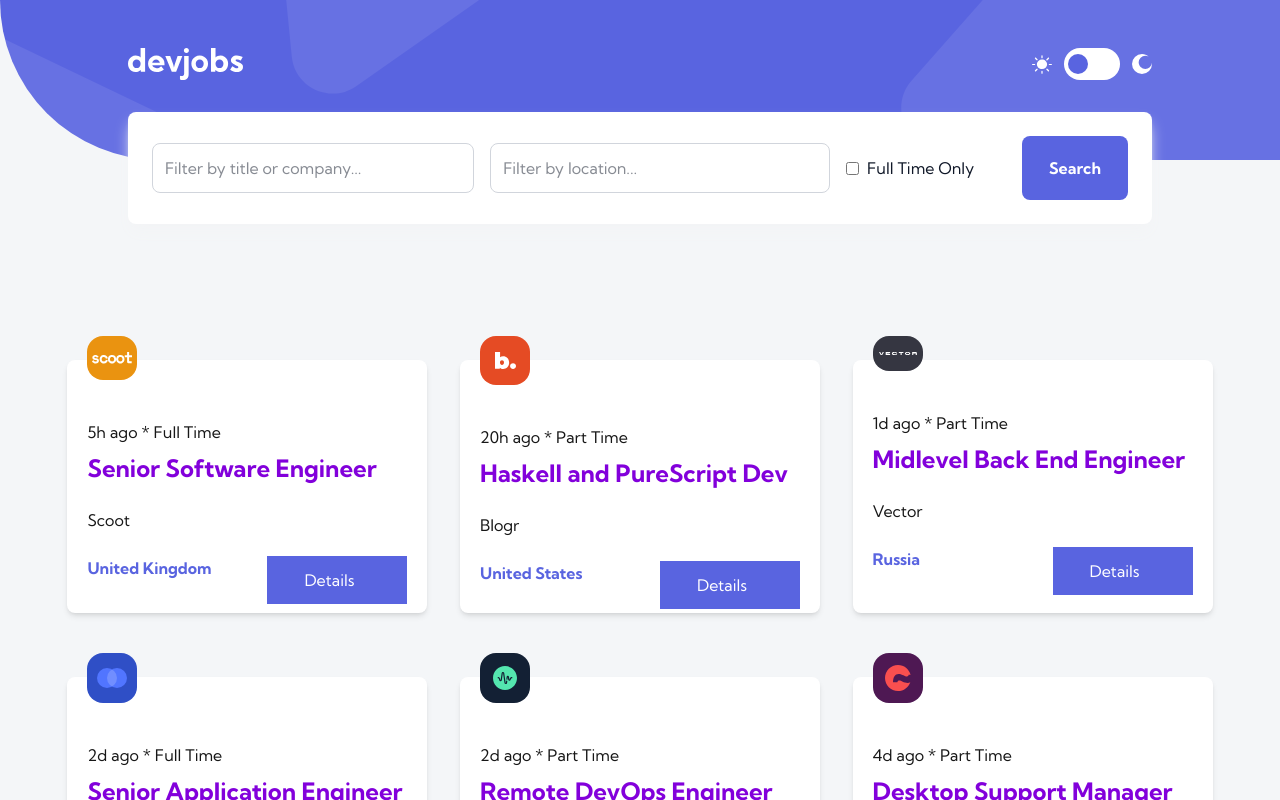
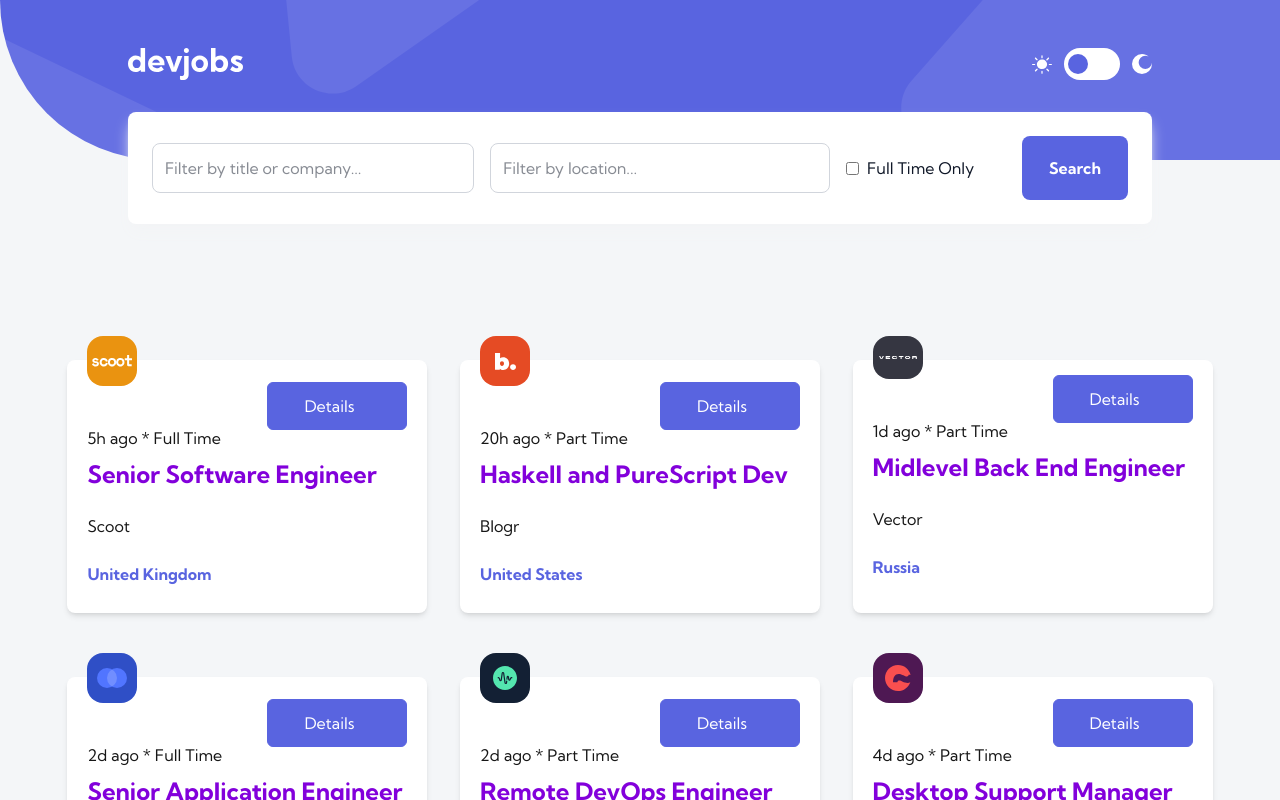
Before and after one commit to CoderAlchemy24/frm-job_board, a Next.js app: page / in a window 1280 px wide. Shown: the top 800 px of the page. Built offline with nearby package versions, Linux system fonts and the light colour scheme.

Commit message:
Fix errors 6

```diff
--- a/app/components/card.tsx
+++ b/app/components/card.tsx
@@ -31,11 +31,11 @@ export default function Card({ job }: { job: Job }) {
   return (
     <div
       className="mx-auto my-5 mx-auto px-7 pl-5 pr-2 bg-white dark:bg-[#19202D] rounded-lg shadow-md
-         w-[360px] h-[253px] flex flex-col justify-start items-start gap-4 md:max-w-[1040px] cursor-pointer hover:opacity-80 transition-opacity"
+         w-[360px] h-[253px] flex flex-col justify-start items-start gap-4 md:max-w-[1040px] "
 
     >
       <div className="relative -top-6 w-[50px] h-[50px] rounded-[16px] flex items-center justify-center" style={{ backgroundColor: job.logoBackground}}>
-        <Image src={job.logo.replace(/^\.\//,'/')} alt={`${job.company} logo`} width={50} height={50} className="m-4"  />
+        <Image src={job.logo.replace(/^\.\//,'/')} alt={`${job.company} logo`} width={50} height={50} className="m-5"  />
       </div>
       <div className="flex flex-col gap-2">
           <p className="text-magenta dark:text-[#6E8980]">{job.postedAt} * {job.contract}</p>
@@ -47,7 +47,7 @@ export default function Card({ job }: { job: Job }) {
             {job.location}
           </h3>
           <button type="button" onClick={() => router.push(`/jobs/${job.id}`)}
-       className="w-35 h-12 m-3 pr-4 block relative -right-42 bottom-15
+       className="w-35 h-12 m-3 pr-4 block relative -right-42 -top-60 rounded-md cursor-pointer
           border-1 border-[#5964E0] text-center text-white bg-[#5964E0] hover:bg-[#939BF4] transition-colors">
        Details
       </button>
--- a/app/page.tsx
+++ b/app/page.tsx
@@ -76,7 +76,8 @@ export default function Home() {
         ))}
       </div>
       <div className="w-full flex justify-center items-center h-16 m-0 bg-white dark:bg-[#19202D] ">
-         <button className="w-[144px] h-[44px] mx-auto mt-0  pt-0 pb-0 text-center
+         <button className="w-[144px] h-[44px] mx-auto mt-0  pt-0 pb-0 text-center hover:bg-[#939BF4] transition-colors
+          cursor-pointer
           text-white bg-[#5964E0] rounded-lg" onClick ={() => setCardNum(cardNum + 12)}>
          Load More
          </button>
```
